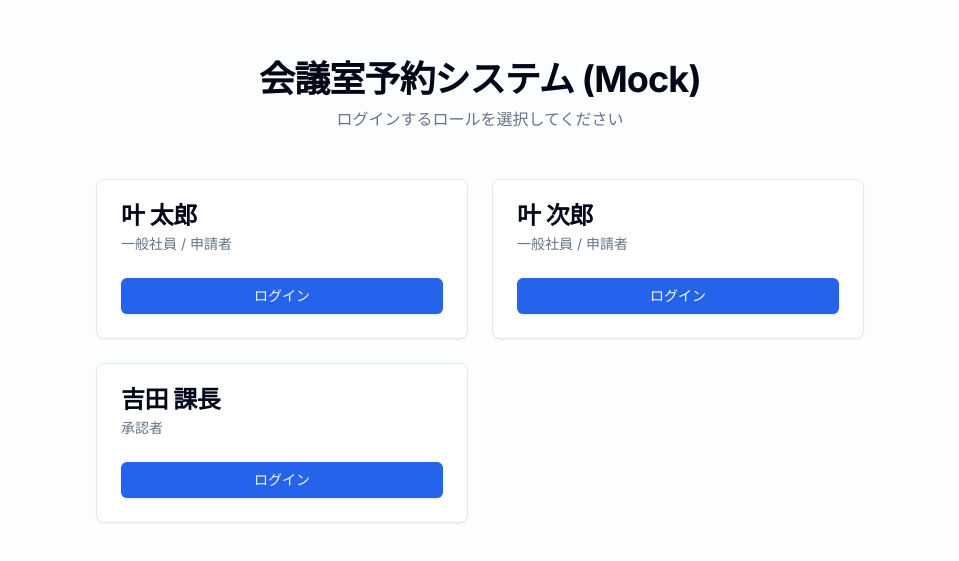
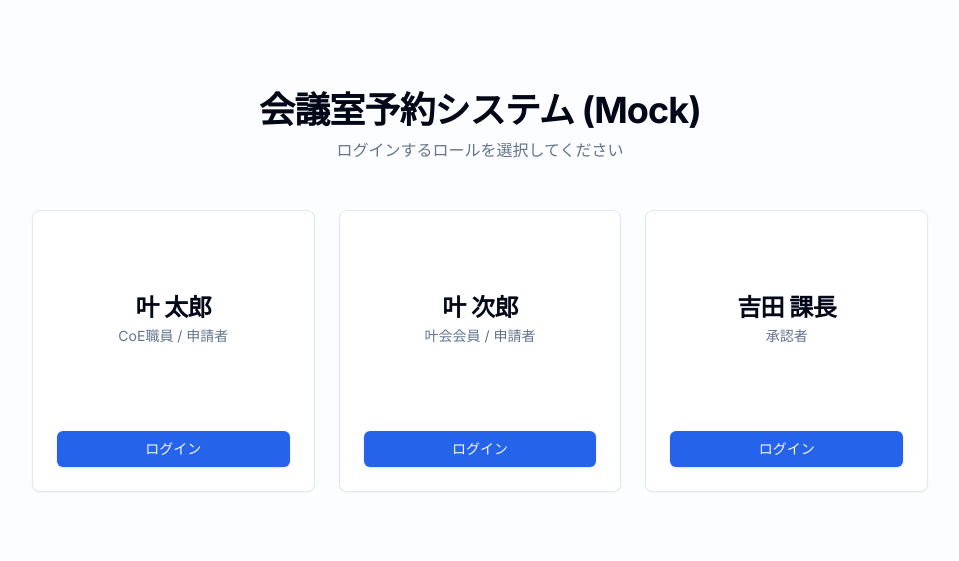
Before and after one commit to ipayminami-stack/meeting-room-mock, a Next.js app: page / in a window 1280 px wide. Shown: the part 109-670 px from the top of the page, without its empty margins (160-1119 px from the left). Built offline with nearby package versions, Linux system fonts and the light colour scheme.

Commit message:
feat: Make login cards square and update role descriptions

```diff
--- a/src/app/page.tsx
+++ b/src/app/page.tsx
@@ -6,8 +6,8 @@ import { Card, CardHeader, CardTitle, CardDescription, CardContent } from "@/com
 
 export default function Home() {
   const roles = [
-    { id: '1', name: '叶 太郎', role: 'Applicant', desc: '一般社員 / 申請者' },
-    { id: '7', name: '叶 次郎', role: 'Applicant', desc: '一般社員 / 申請者' },
+    { id: '1', name: '叶 太郎', role: 'Applicant', desc: 'CoE職員 / 申請者' },
+    { id: '7', name: '叶 次郎', role: 'Applicant', desc: '叶会会員 / 申請者' },
     { id: '2', name: '吉田 課長', role: 'Approver', desc: '承認者' },
   ];
 
@@ -18,15 +18,15 @@ export default function Home() {
         <p className="text-muted-foreground">ログインするロールを選択してください</p>
       </div>
 
-      <div className="grid grid-cols-1 md:grid-cols-2 gap-6 w-full max-w-3xl">
+      <div className="grid grid-cols-1 md:grid-cols-3 gap-6 w-full max-w-4xl">
         {roles.map((role) => (
           <Link key={role.id} href={`/dashboard?userId=${role.id}`}>
-            <Card className="hover:shadow-lg transition-shadow cursor-pointer">
-              <CardHeader>
-                <CardTitle>{role.name}</CardTitle>
-                <CardDescription>{role.desc}</CardDescription>
+            <Card className="hover:shadow-lg transition-shadow cursor-pointer aspect-square flex flex-col">
+              <CardHeader className="flex-1 flex flex-col justify-center">
+                <CardTitle className="text-center">{role.name}</CardTitle>
+                <CardDescription className="text-center">{role.desc}</CardDescription>
               </CardHeader>
-              <CardContent>
+              <CardContent className="pb-6">
                 <Button className="w-full">ログイン</Button>
               </CardContent>
             </Card>
```
